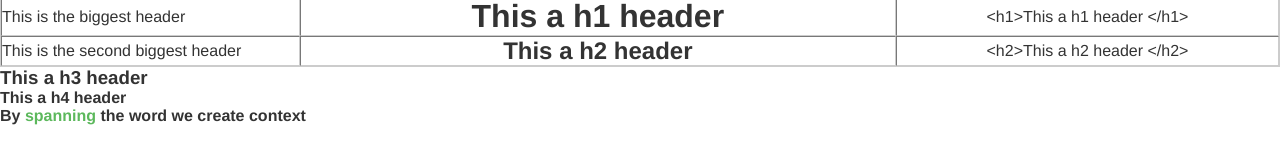
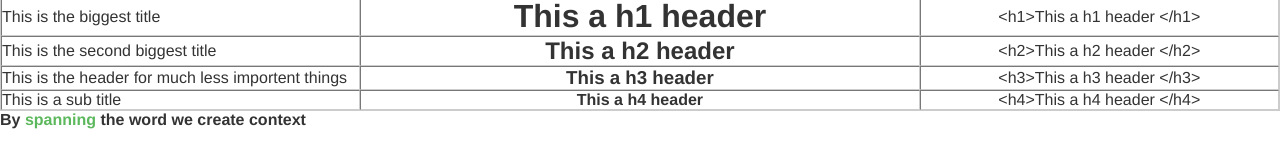
Before and after one commit to victordens/projekt6, a plain HTML site: page listview/styleguide/headings.html in a window 1280 px wide. Shown: the part 111-278 px from the top of the page. Drawn offline with Linux system fonts and the light colour scheme.

Commit message:
small changes to styleguide

```diff
--- a/listview/styleguide/headings.html
+++ b/listview/styleguide/headings.html
@@ -43,7 +43,7 @@
               <tbody>
                   <tr>
                       <td class="left">
-                        <p>This is the biggest header</p>
+                        <p>This is the biggest title</p>
                       </td>
                       <td class="t-a-center">
                         <h1>This a h1 header </h1>
@@ -55,7 +55,7 @@
 
                   <tr>
                       <td class="left">
-                        <p>This is the second biggest header</p>
+                        <p>This is the second biggest title</p>
                       </td>
                       <td class="t-a-center">
                         <h2>This a h2 header </h2>
@@ -65,19 +65,32 @@
                       </td>
                   </tr>
 
+                  <tr>
+                      <td class="left">
+                        <p>This is the header for much less importent things</p>
+                      </td>
+                      <td class="t-a-center">
+                        <h3>This a h3 header </h3>
+                      </td>
+                      <td class="t-a-center">
+                      &lt;h3&gt;This a h3 header &lt;/h3&gt;
+                      </td>
+                  </tr>
+
+                  <tr>
+                      <td class="left">
+                        <p>This is a sub title</p>
+                      </td>
+                      <td class="t-a-center">
+                        <h4>This a h4 header </h4>
+                      </td>
+                      <td class="t-a-center">
+                      &lt;h4&gt;This a h4 header &lt;/h4&gt;
+                      </td>
+                  </tr>
+
               </tbody>
           </table>
-
-
-
-  <div class="">
-    <h3>This a h3 header </h3>
-  </div>
-
-  <div class="">
-    <h4>This a h4 header </h4>
-  </div>
-
 
 
 
--- a/listview/styleguide/styleguide.css
+++ b/listview/styleguide/styleguide.css
@@ -60,6 +60,8 @@ li a:hover {
 /*text spans*/
 
 /*colors*/
+
+/* trendy green, trendlog grøn*/
 .text-tg {
   color: #5CB85C;
 }
```
Also changed, not shown: listview/styleguide/buttons.html (+14 -1 lines), listview/styleguide/icons.html (+13 -0 lines).
